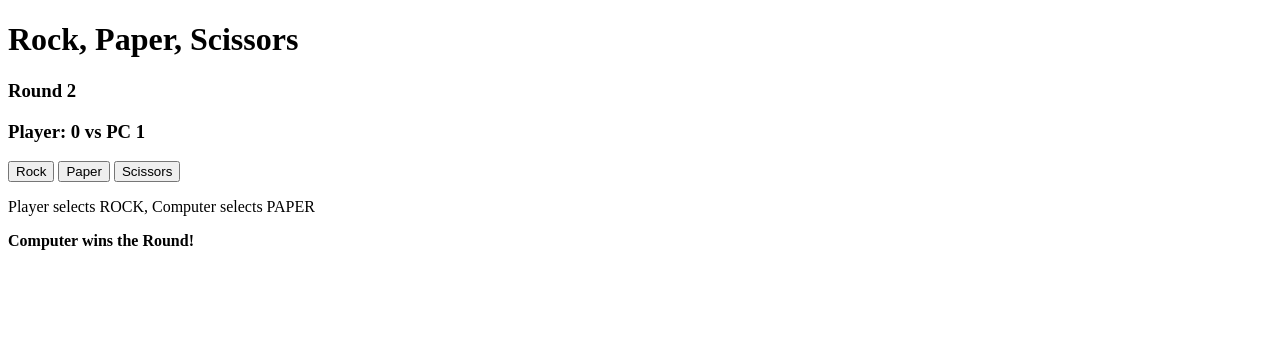
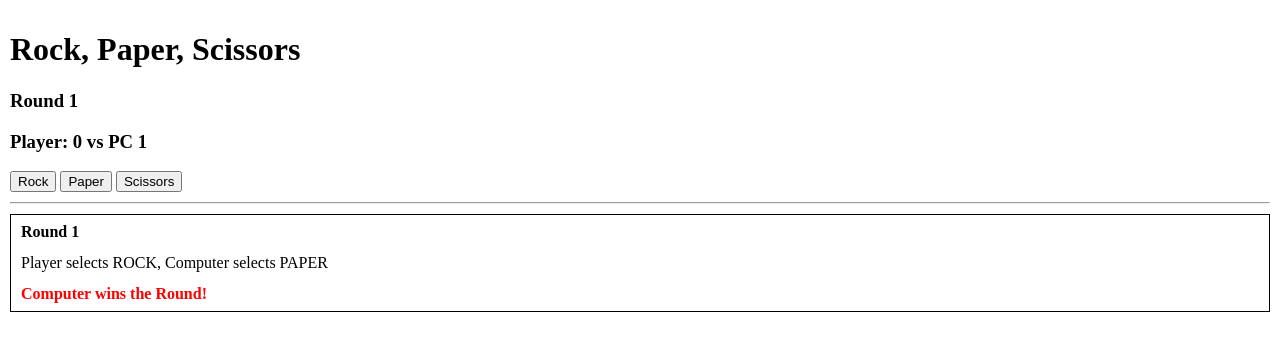
Before and after one commit to samuelpeoples/rps, a plain HTML site: page index.html in a window 1280 px wide. Both pictures are taken after a click on the button "Rock". Drawn offline with Linux system fonts and the light colour scheme.

Commit message:
Added round counter per output and border + colour styling

```diff
--- a/index.html
+++ b/index.html
@@ -17,6 +17,7 @@
     <button id="rockBtn">Rock</button>
     <button id="paperBtn">Paper</button>
     <button id="scissorsBtn">Scissors</button>
+    <hr>
     <div id="resultContainer">
     </div>
 </body>
--- a/script.js
+++ b/script.js
@@ -58,7 +58,6 @@ scissorsBtn.addEventListener("click", () => {
 const resultContainer = document.querySelector("#resultContainer");
 const buttons = document.querySelectorAll("button");
 
-
 buttons.forEach(element => {
 	element.addEventListener("click", () => {
 		if(playerScore == 5 || computerScore == 5){ return; }
@@ -66,8 +65,11 @@ buttons.forEach(element => {
 		result = playRound(humanChoice, getComputerChoice());
 
 		const resultItem = document.createElement("div");
+		const roundText = document.createElement("strong");
 		const choiceText = document.createElement("p");
 		const resultText = document.createElement("strong");
+
+		resultItem.appendChild(roundText);
 		resultItem.appendChild(choiceText);
 		resultItem.appendChild(resultText);
 
@@ -77,19 +79,23 @@ buttons.forEach(element => {
 			playerScore++;
 			if(playerScore == 5){ resultText.textContent = "Player wins the Game!!!";}
 			else { resultText.textContent = "Player Wins the Round"; }
+			resultText.style = "color: green;"
 		}
 		else if(result == 1) {
 			computerScore++;
 			if (computerScore == 5 ) { resultText.textContent = "Computer wins the Game!!!";}
 			else { resultText.textContent = "Computer wins the Round!";}
+			resultText.style = "color: red;"
 		}
 		else {
 			resultText.textContent = "Draw";
+			resultText.style = "color: blue;"
 		}
-
-        roundNumber++;
 		roundTracker.textContent = `Round ${roundNumber}`;
+		roundText.textContent = `Round ${roundNumber}`;
 		scoreTracker.textContent = `Player: ${playerScore} vs PC ${computerScore}`
 		resultContainer.appendChild(resultItem);
+		resultItem.classList.add("resultItem");
+		roundNumber++;
 	});
 });
--- a/style.css
+++ b/style.css
@@ -0,0 +1,20 @@
+body {
+    margin: 0px;
+    padding: 10px;
+}
+
+p{
+    font-size: 1em;
+    margin: .8em 0em;
+
+}
+
+hr{
+    margin: 10px 0px;
+}
+
+.resultItem {
+    border: .1em solid black;
+    margin: 10px 0px;
+    padding: 8px 10px 8px 10px;
+}
```
Lines whose indentation alone changed are shown as unchanged.
